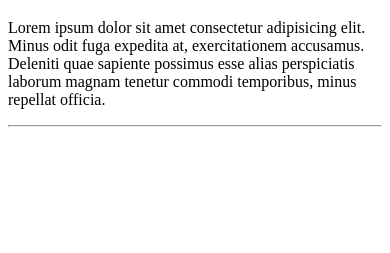
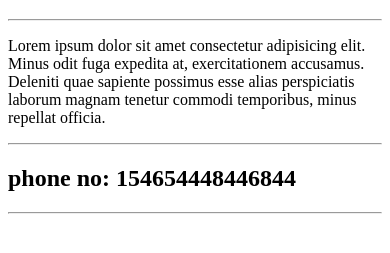
Before and after one commit to Suresh9354/htmlflie, a plain HTML site: page index.html in a window 390 px wide. Shown: the part 61-314 px from the top of the page. Drawn offline with Linux system fonts and the light colour scheme.

Commit message:
to change the phone number

```diff
--- a/index.html
+++ b/index.html
@@ -10,12 +10,17 @@
         <center>
             <h1>suresh</h1>
         </center>
+        <hr>
         <p>
             Lorem ipsum dolor sit amet consectetur adipisicing elit.
              Minus odit fuga expedita at, exercitationem accusamus. Deleniti quae sapiente
             possimus esse alias perspiciatis laborum magnam tenetur commodi temporibus, minus repellat officia.
         </p>
         <hr>
+        <h2>
+            phone no: 154654448446844
+        </h2>
+        <hr>
     </div>
 </body>
 </html>
```
